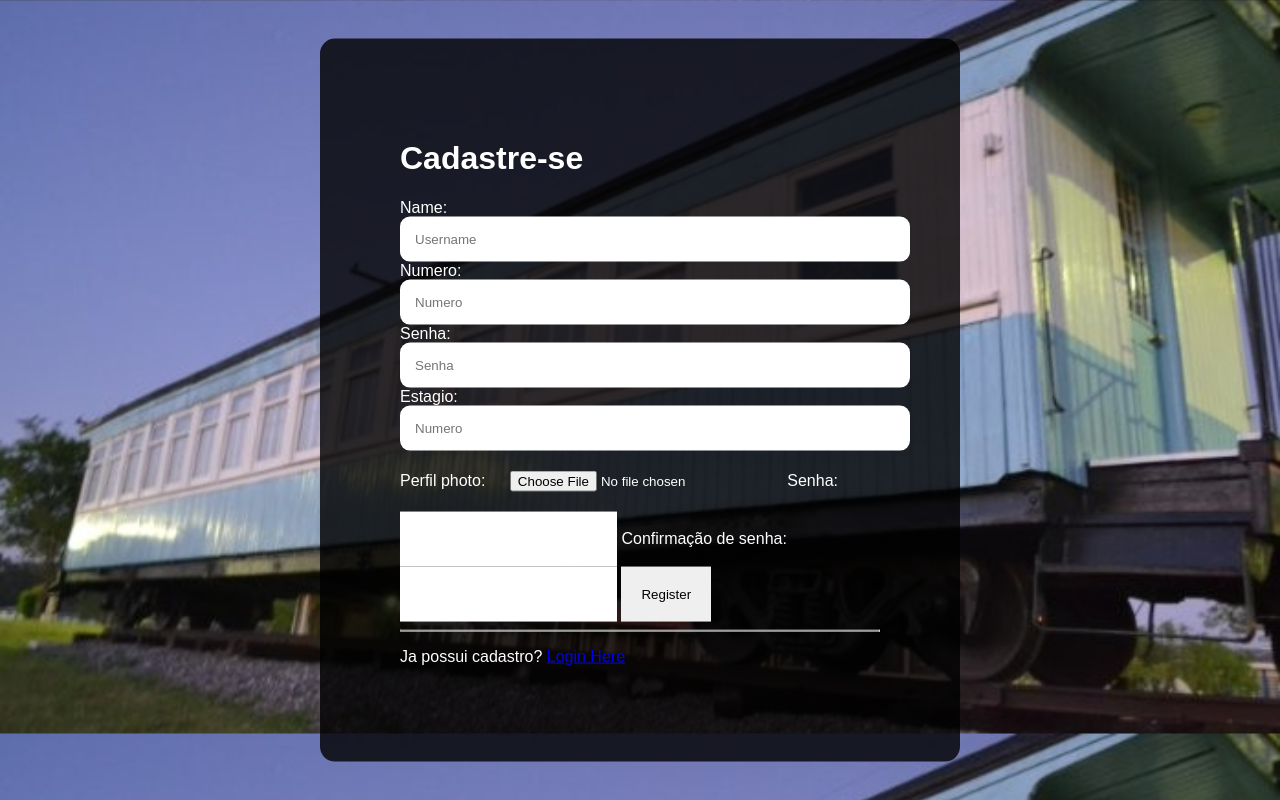
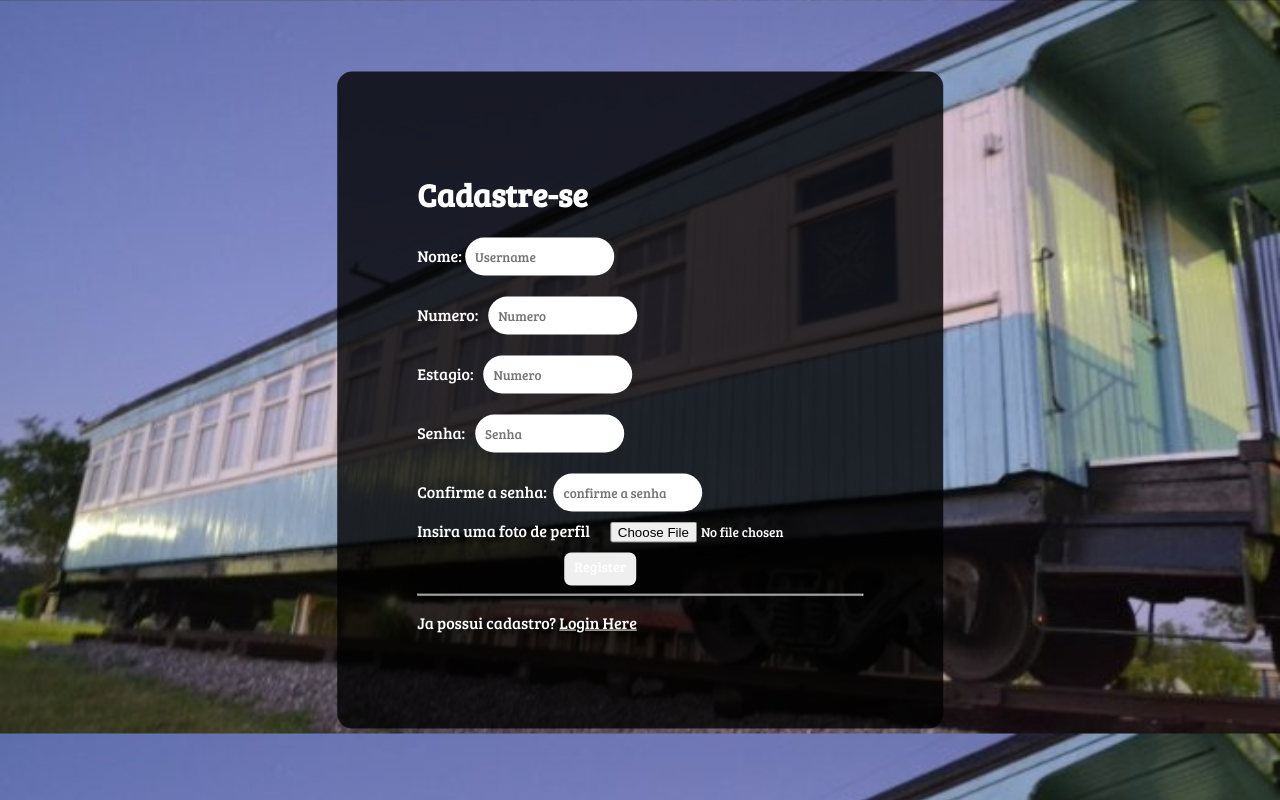
Before and after one commit to luizebaldoni/EstudaVagao, a Django app: page /django_app/register/ in a window 1280 px wide. Run offline with Django 4.2, Linux system fonts and the light colour scheme.

Commit message:
alterações no front-end

```diff
--- a/static/css/style.css
+++ b/static/css/style.css
@@ -1,7 +1,7 @@
 @import url(https://fonts.googleapis.com/css?family=Yanone+Kaffeesatz);
-
+@import url('https://fonts.googleapis.com/css2?family=Bree+Serif&display=swap');
 body{
-    font-family: Arial, Helvetica, sans-serif;
+    font-family: 'Bree Serif', serif;
     margin-top: 0;
     margin-bottom: 0;
     margin-left: 0;
@@ -10,6 +10,18 @@ body{
     height: 100vh;
     background-attachment: local;
     background-size: 100%;
+}
+h1{
+    font-family: 'Bree Serif', serif;
+    color: white;
+}
+h2{
+    font-family: 'Bree Serif', serif;
+    color: white;
+}
+a{
+    font-family: 'Bree Serif', serif;
+    color: white;
 }
 div.container{
     background-color: rgba(0, 0, 0, 0.8);
@@ -27,12 +39,24 @@ input {
     border: none;
     outline: none;
 }
-.inputSubmit {
-    border: none;
-    padding: 15px;
-    width: 100%;
-    border-radius: 10px;
-}
-.inputSubmit{
-    cursor: pointer;
-}
+/* LOGIN E CADASTRO */
+input[type='submit']{
+    font-family: 'Bree Serif', serif;
+    color: white;
+    padding:10px;
+    padding-top: 4px;
+    font-size: 14px;
+    border-radius: 7px 7px 7px 7px;
+    size: 15px;
+    display: flex;
+    border-width: 2px;
+    margin-left: 33%;
+    }
+input.views_input{
+    font-family: 'Bree Serif', serif;
+    padding: 10px;
+    color: white;
+    border-radius: 20px 20px 20px 20px;
+    position: center;
+    size: 10px;
+    }
--- a/templates/register.html
+++ b/templates/register.html
@@ -13,13 +13,30 @@
           <form method="post" novalidate>
             {% csrf_token %}
             <h1>Cadastre-se</h1>
-                {% for field in form %}
-                    {{ field.label_tag}}
-                    {{ field }}
-                    {% if field.errors %}
-                        <small class="error">{{ field.errors|striptags  }}</small>
-                    {% endif %}
-		{% endfor %}
+   <label for="id_name">
+                  <a> Nome: </a>  <input type="text" name="name" class="views_input" placeholder="Username" autofocus="" required="" id="id_name">
+                </label>
+              <br><br>
+                <label for="id_numero">
+                    <a>Numero: </a>&nbsp;&nbsp;<input type="text" name="numero" class="views_input" placeholder="Numero" required="" id="id_numero">
+                </label>
+              <br><br>
+                <label for="id_estagio">
+                    <a>Estagio: </a>&nbsp;&nbsp;<input type="text" name="estagio" class="views_input"  placeholder="Numero" required="" id="id_estagio">
+                </label>
+              <br><br>
+                <label for="id_password1">
+                    <a>Senha: </a>&nbsp;&nbsp;<input type="password" name="password1" class="views_input" autocomplete="new-password" required="" id="id_password1" placeholder="Senha">
+                </label>
+              <br> <br>
+              <label for="id_password2">
+                  <a>Confirme a senha:</a>&nbsp;&nbsp;<input type="password" class="views_input" name="password2" autocomplete="new-password" required="" id="id_password2" placeholder="confirme a senha">
+              </label>
+              <br>
+              <label for="id_perfil_photo">
+                <a> Insira uma foto de perfil </a>&nbsp;&nbsp;<input type="file" name="perfil_photo" class="views_input" accept="image/*" required="" id="id_perfil_photo">
+              </label>
+                  <br>
 
             <input type="submit" value="Register">
             <hr>
```
